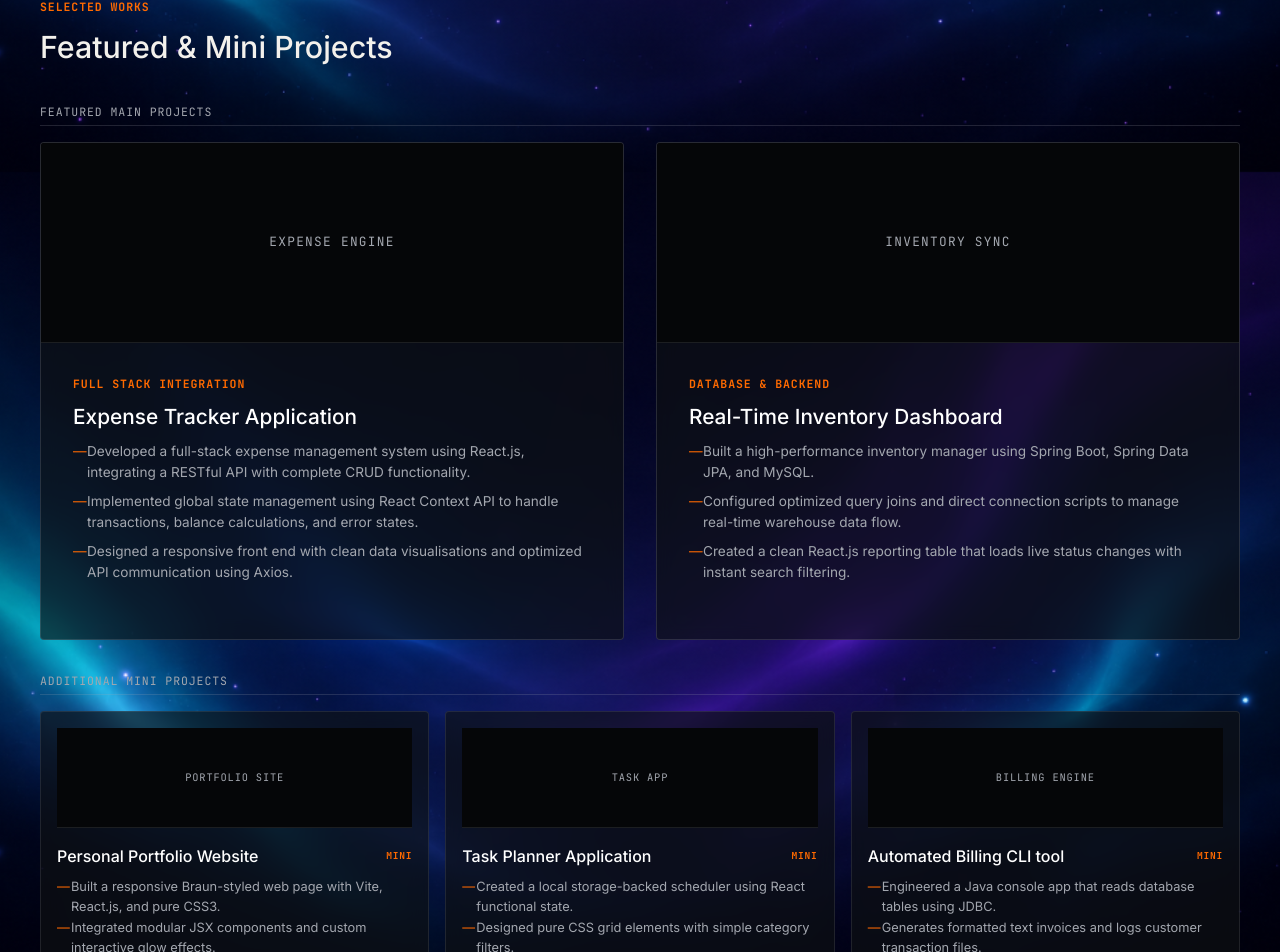
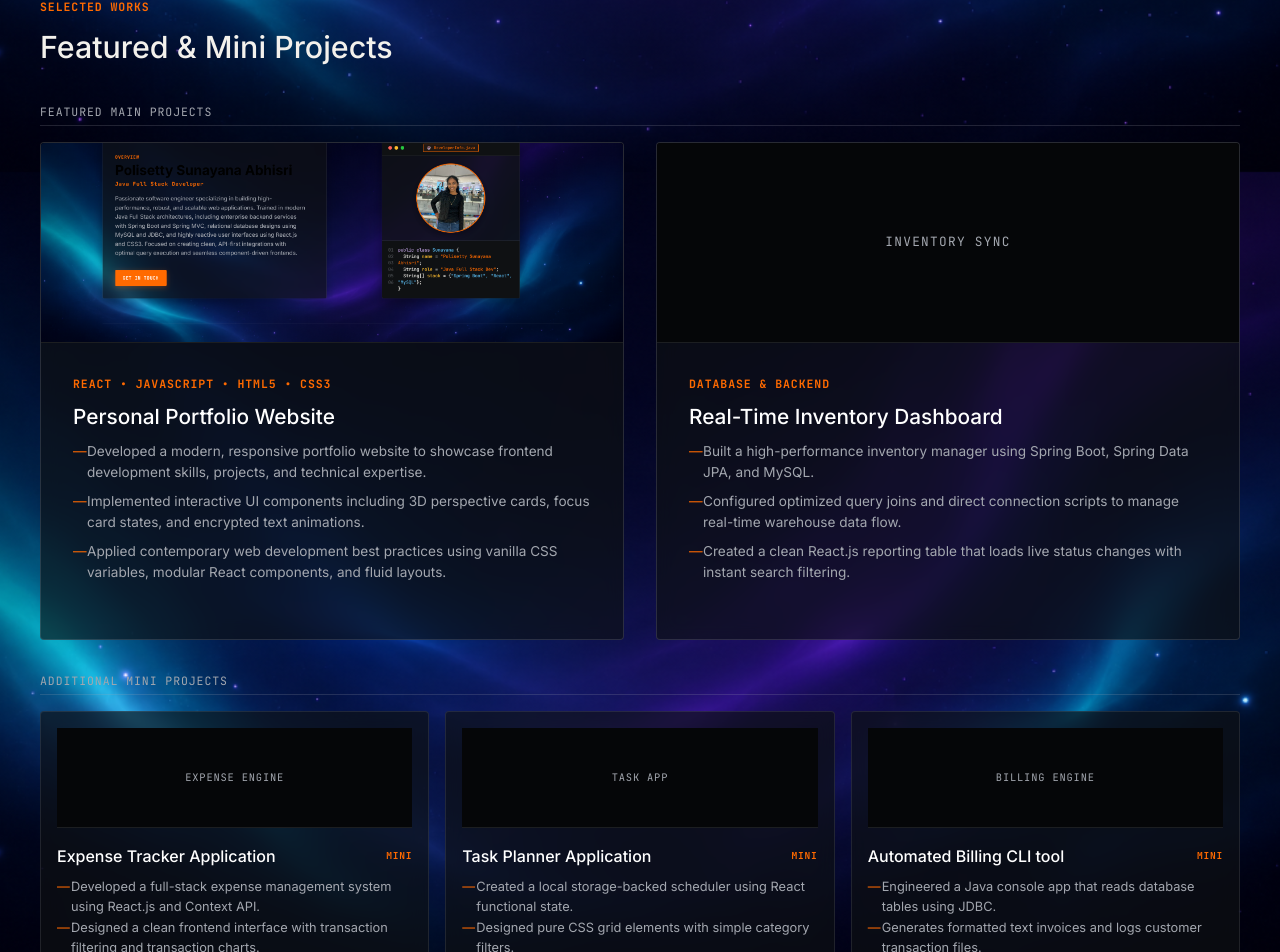
Before and after one commit to Abhisri565/portfolio, a React (Vite) app: page / in a window 1280 px wide. Shown: the part 1428-2380 px from the top of the page. Built offline with nearby package versions, Linux system fonts and the light colour scheme.

Commit message:
Update project section: promote Portfolio to major project with screenshot

```diff
--- a/src/Projects.jsx
+++ b/src/Projects.jsx
@@ -4,14 +4,15 @@ import { FocusCards } from './components/ui/focus-cards'
 function Projects() {
   const mainProjects = [
     {
-      title: 'Expense Tracker Application',
+      title: 'Personal Portfolio Website',
       bullets: [
-        'Developed a full-stack expense management system using React.js, integrating a RESTful API with complete CRUD functionality.',
-        'Implemented global state management using React Context API to handle transactions, balance calculations, and error states.',
-        'Designed a responsive front end with clean data visualisations and optimized API communication using Axios.'
+        'Developed a modern, responsive portfolio website to showcase frontend development skills, projects, and technical expertise.',
+        'Implemented interactive UI components including 3D perspective cards, focus card states, and encrypted text animations.',
+        'Applied contemporary web development best practices using vanilla CSS variables, modular React components, and fluid layouts.'
       ],
-      tag: 'Full Stack Integration',
-      imageText: 'Expense Engine'
+      tag: 'React • JavaScript • HTML5 • CSS3',
+      image: '/portfolio-screenshot.png',
+      imageText: 'Portfolio Site'
     },
     {
       title: 'Real-Time Inventory Dashboard',
@@ -27,12 +28,12 @@ function Projects() {
 
   const miniProjects = [
     {
-      title: 'Personal Portfolio Website',
+      title: 'Expense Tracker Application',
       bullets: [
-        'Built a responsive Braun-styled web page with Vite, React.js, and pure CSS3.',
-        'Integrated modular JSX components and custom interactive glow effects.'
+        'Developed a full-stack expense management system using React.js and Context API.',
+        'Designed a clean frontend interface with transaction filtering and transaction charts.'
       ],
-      imageText: 'Portfolio Site'
+      imageText: 'Expense Engine'
     },
     {
       title: 'Task Planner Application',
@@ -66,9 +67,17 @@ function Projects() {
           {mainProjects.map((project, index) => (
             <div className="project-card-main" key={index}>
               <div className="project-img-container">
+                {project.image ? (
+                  <img
+                    src={project.image}
+                    alt={project.title}
+                    style={{ width: '100%', height: '100%', objectFit: 'cover', display: 'block' }}
+                  />
+                ) : (
                   <div className="project-img-placeholder">
                     {project.imageText}
                   </div>
+                )}
               </div>
               <div className="project-content">
                 <span className="section-label" style={{ color: 'var(--color-tertiary)' }}>{project.tag}</span>
@@ -91,9 +100,17 @@ function Projects() {
           {miniProjects.map((project, index) => (
             <div className="project-card-mini" key={index}>
               <div className="project-img-container-mini">
+                {project.image ? (
+                  <img
+                    src={project.image}
+                    alt={project.title}
+                    style={{ width: '100%', height: '100%', objectFit: 'cover', display: 'block' }}
+                  />
+                ) : (
                   <div className="project-img-placeholder-mini">
                     {project.imageText}
                   </div>
+                )}
               </div>
               <div style={{ display: 'flex', justifyContent: 'space-between', alignItems: 'center', marginBottom: 'var(--spacing-sm)' }}>
                 <h3 className="project-title" style={{ margin: 0 }}>{project.title}</h3>
@@ -108,6 +125,7 @@ function Projects() {
           ))}
         </FocusCards>
       </div>
+
     </section>
   )
 }
```
Also changed, not shown: public/portfolio-screenshot.png (added). Lines whose indentation alone changed are shown as unchanged.
